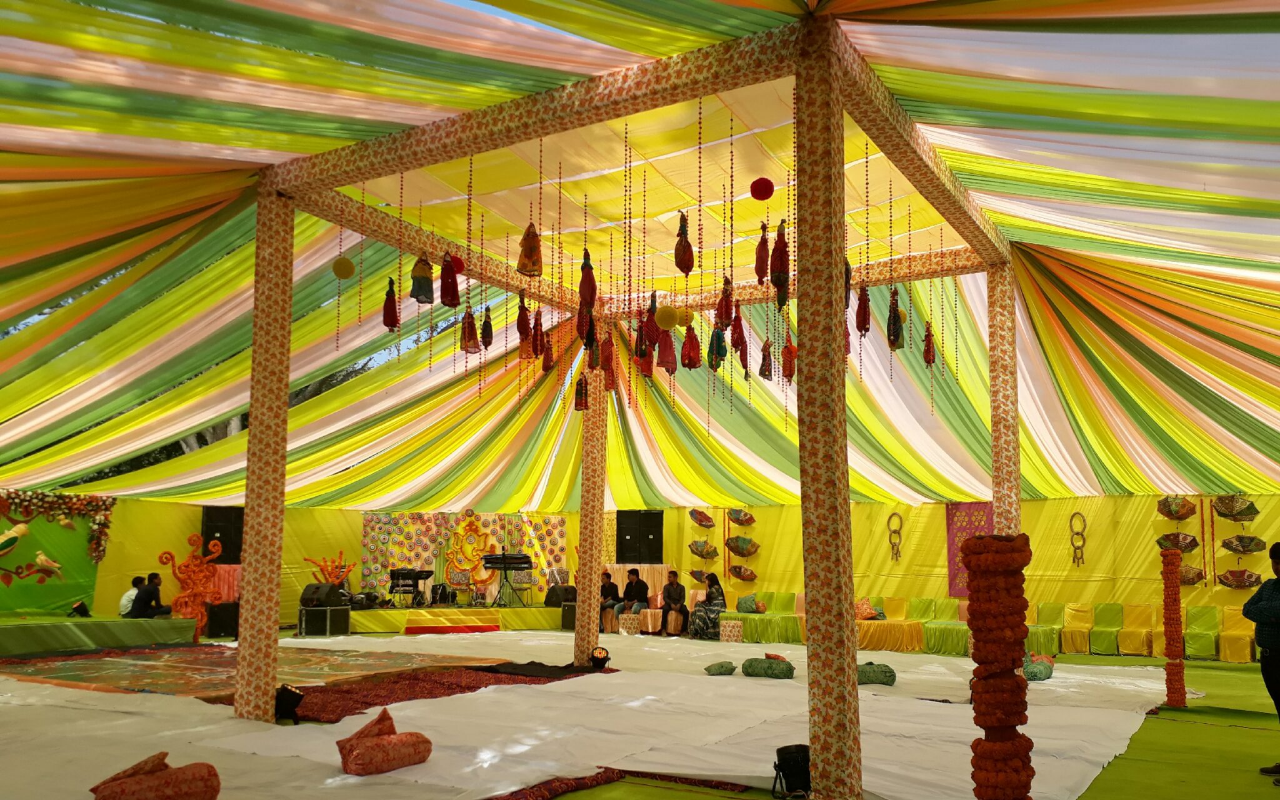
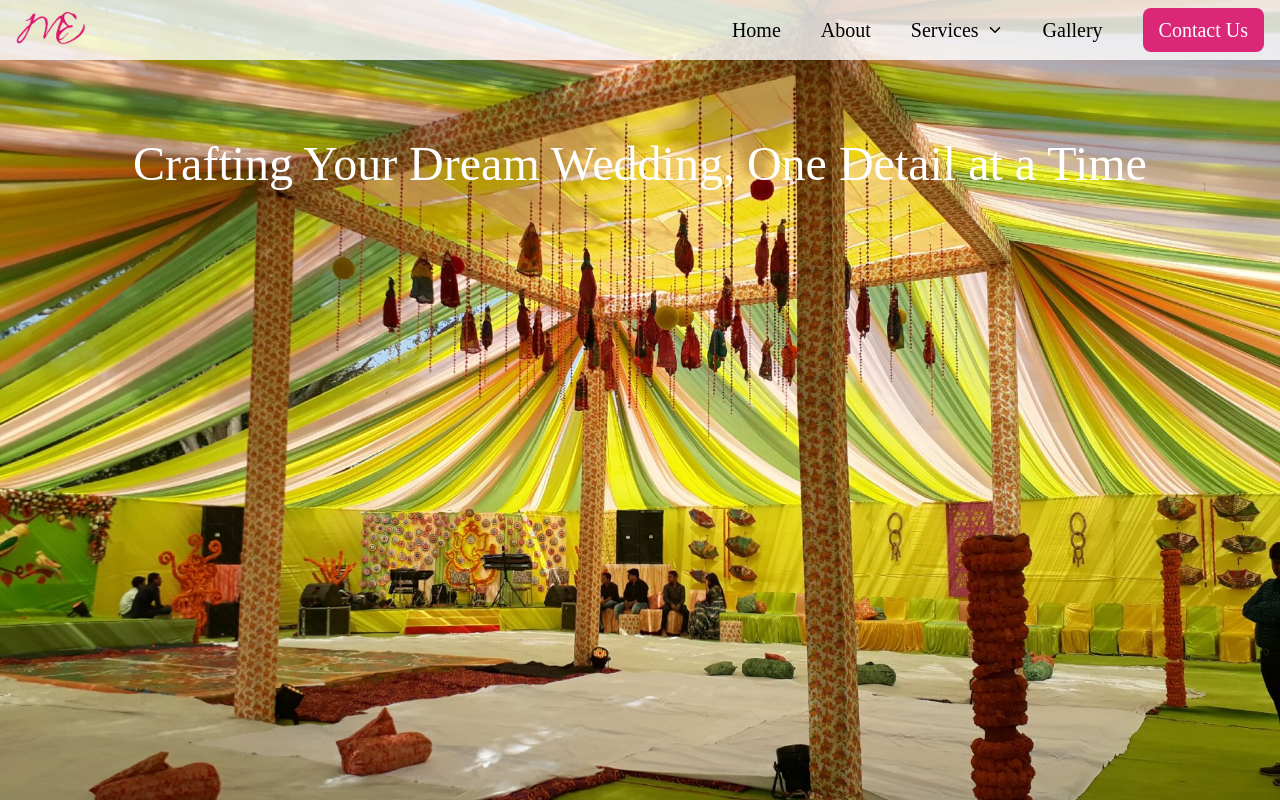
Before and after one commit to idealistraj9/mann-events, a Next.js app: page /services-wedding in a window 1280 px wide. Shown: the top 800 px of the page. Built offline with nearby package versions, Linux system fonts and the light colour scheme.

Commit message:
adding navbar

```diff
--- a/components/Navbar.tsx
+++ b/components/Navbar.tsx
@@ -1,44 +1,67 @@
+"use client"
 import Image from "next/image"
 import Link from "next/link"
+import { useState } from "react";
+import { IoIosArrowDown } from "react-icons/io";
 export default function Navbar() {
     const someStyle = {
-    fontFamily: 'Playfair Display, serif',
+        fontFamily: 'Playfair Display, serif',
     };
     const someOtherStyle = {
-    fontFamily : 'Open Sans, sans-serif',
+        fontFamily : 'Open Sans, sans-serif',
     }
+    const [isDropdownOpen, setIsDropdownOpen] = useState(false);
+
+    const toggleDropdown = () => {
+        setIsDropdownOpen(!isDropdownOpen);
+    };
     return (
-        <div className="flex bg-white px-10 py-4 justify-between mx-auto">
-            <div>
+        <nav className="flex justify-between px-4 bg-white bg-opacity-80">
+            <div className="py-2">
                 <Image
-                src="/logo.png"
-                alt="Example Image"
-                width={90}
-                height={90}
+                    src="/logo.png"
+                    alt="Background Image"
+                    width={70}
+                    height={70}
                 />
             </div>
-            <div className="flex justify-center text-center items-center gap-6">
-                <div>
-                    <Link href="/" className="justify-center items-center text-center">
-                        Home
-                    </Link>
+            <div className="flex justify-center text-center items-center gap-x-10 py-2">
+                <div className="hover:text-pink-600 hover:border-b hover:border-pink-600">
+                    <h1 style={someStyle} className="text-xl"><Link href="/">Home</Link></h1>
                 </div>
-                <div>
-                    <Link href="/" className="justify-center items-center text-center">
-                        About
-                    </Link>
+                <div className="hover:text-pink-600 hover:border-b hover:border-pink-600">
+                    <h1 style={someStyle} className="text-xl"><Link href="/about-us">About</Link></h1>
                 </div>
-                <div>
-                    <Link href="/" className="justify-center items-center text-center">
+                <div className="hover:text-pink-600 hover:border-b hover:border-pink-600 relative">
+                    <div onClick={toggleDropdown} className="flex gap-x-2 justify-center text-center items-center mx-auto cursor-pointer">
+                    <h1
+                        style={someStyle}
+                        className="text-xl"
+                    >
                         Services
-                    </Link>
+
+                    </h1>
+                    <span><IoIosArrowDown /></span>
+                    </div>
+                    {isDropdownOpen && (
+                        <div className="absolute bg-white shadow-md mt-1 w-36 rounded-lg border border-pink-600">
+                            <Link href="/services-wedding" className="block py-2 px-4 hover:bg-gray-100">
+                                <h1 style={someOtherStyle}>Wedding</h1>
+                            </Link>
+                            <hr className="border border-black"></hr>
+                            <Link href="/services-corporate" className="block py-2 px-4 hover:bg-gray-100">
+                                <h1 style={someOtherStyle}>Corporate</h1>
+                            </Link>
+                        </div>
+                    )}
                 </div>
-                <div>
-                    <Link href="/" className="justify-center items-center text-center">
-                        Gallery
-                    </Link>
+                <div className="hover:text-pink-600 hover:border-b hover:border-pink-600">
+                    <h1 style={someStyle} className="text-xl"><Link href="/gallery">Gallery</Link></h1>
+                </div>
+                <div className="text-white bg-pink-600 rounded-lg py-2 px-4">
+                    <Link href="/contact-us"><h1 style={someStyle} className="text-xl">Contact Us</h1></Link>
                 </div>
             </div>
-        </div>
+        </nav>
     )
 }
--- a/src/app/about-us/page.tsx
+++ b/src/app/about-us/page.tsx
@@ -1,6 +1,7 @@
 import {WhyChooseUs} from "../../../components/WhyChooseUs";
 import Footer from "../../../components/Footer";
 import Image from "next/image";
+import Navbar from "../../../components/Navbar";
 export default function AboutUs() {
     const someStyle = {
         fontFamily: 'Playfair Display, serif',
@@ -10,9 +11,10 @@ export default function AboutUs() {
       }
     return (
         <div className="flex flex-col justify-center items-center text-center">
-      {/* <div className="absolute top-0 left-0 right-0 z-10">
+      <div className="flex flex-col absolute top-0 left-0 right-0 z-10">
           <Navbar />
-      </div> */}
+          <h1 style={someStyle} className="text-white text-5xl mt-20">Meet the Creative Minds Behind Spectacular Events</h1>
+      </div>
       <div className="relative min-h-screen">
             <div>
             <Image
--- a/src/app/contact-us/page.tsx
+++ b/src/app/contact-us/page.tsx
@@ -1,7 +1,6 @@
-import {OurServicesImages} from "../../../components/OurServicesImages"
 import Footer from "../../../components/Footer";
-import Testimonial from "../../../components/Testimonial";
 import Image from "next/image";
+import Navbar from "../../../components/Navbar";
 export default function AboutUs() {
     const someStyle = {
         fontFamily: 'Playfair Display, serif',
@@ -11,6 +10,10 @@ export default function AboutUs() {
       }
     return (
         <div className="flex flex-col justify-center items-center text-center">
+          <div className="flex flex-col absolute top-0 left-0 right-0 z-10">
+          <Navbar />
+          <h1 style={someStyle} className="text-white text-5xl mt-20">Excited to Make Your Event Dreams a Reality</h1>
+      </div>
       <div className="relative min-h-screen">
             <div>
             <Image
--- a/src/app/gallery/page.tsx
+++ b/src/app/gallery/page.tsx
@@ -1,6 +1,7 @@
 import Footer from "../../../components/Footer";
 import { GWhyChooseUs } from "../../../components/WhyChooseUs";
 import Image from "next/image";
+import Navbar from "../../../components/Navbar";
 export default function AboutUs() {
     const someStyle = {
         fontFamily: 'Playfair Display, serif',
@@ -10,6 +11,10 @@ export default function AboutUs() {
       }
     return (
         <div className="flex flex-col justify-center items-center text-center">
+          <div className="flex flex-col absolute top-0 left-0 right-0 z-10">
+          <Navbar />
+          <h1 style={someStyle} className="text-white text-5xl mt-20">Capturing Moments, Crafting Memories</h1>
+      </div>
       <div className="relative min-h-screen -mb-8">
             <div>
             <Image
--- a/src/app/page.tsx
+++ b/src/app/page.tsx
@@ -12,6 +12,10 @@ export default function Home() {
   }
   return (
     <div className="flex flex-col justify-center items-center text-center">
+      <div className="flex flex-col absolute top-0 left-0 right-0 z-10">
+          <Navbar />
+          <h1 style={someStyle} className="text-white text-5xl mt-20">Discover the Magic of Unforgettable Event</h1>
+      </div>
       <div className="relative min-h-screen">
             <div>
             <Image
--- a/src/app/services-corporate/page.tsx
+++ b/src/app/services-corporate/page.tsx
@@ -2,6 +2,7 @@ import {CSImages} from "../../../components/CorporateServiceImages"
 import Footer from "../../../components/Footer";
 import Testimonial from "../../../components/Testimonial";
 import Image from "next/image";
+import Navbar from "../../../components/Navbar";
 export default function AboutUs() {
     const someStyle = {
         fontFamily: 'Playfair Display, serif',
@@ -11,6 +12,10 @@ export default function AboutUs() {
       }
     return (
         <div className="flex flex-col justify-center items-center text-center">
+          <div className="flex flex-col absolute top-0 left-0 right-0 z-10">
+          <Navbar />
+          <h1 style={someStyle} className="text-white text-5xl mt-10">Elevating Corporate Events to New Heights</h1>
+      </div>
       <div className="relative min-h-screen -mb-8">
             <div>
             <Image
--- a/src/app/services-wedding/page.tsx
+++ b/src/app/services-wedding/page.tsx
@@ -2,6 +2,7 @@ import {OurServicesImages} from "../../../components/OurServicesImages"
 import Footer from "../../../components/Footer";
 import Testimonial from "../../../components/Testimonial";
 import Image from "next/image";
+import Navbar from "../../../components/Navbar";
 export default function AboutUs() {
     const someStyle = {
         fontFamily: 'Playfair Display, serif',
@@ -11,6 +12,10 @@ export default function AboutUs() {
       }
     return (
         <div className="flex flex-col justify-center items-center text-center">
+          <div className="flex flex-col absolute top-0 left-0 right-0 z-10">
+          <Navbar />
+          <h1 style={someStyle} className="text-white text-5xl mt-20">Crafting Your Dream Wedding, One Detail at a Time</h1>
+      </div>
       <div className="relative min-h-screen">
             <div>
             <Image
```
Also changed, not shown: components/Testimonial.tsx (+18 -2 lines).
